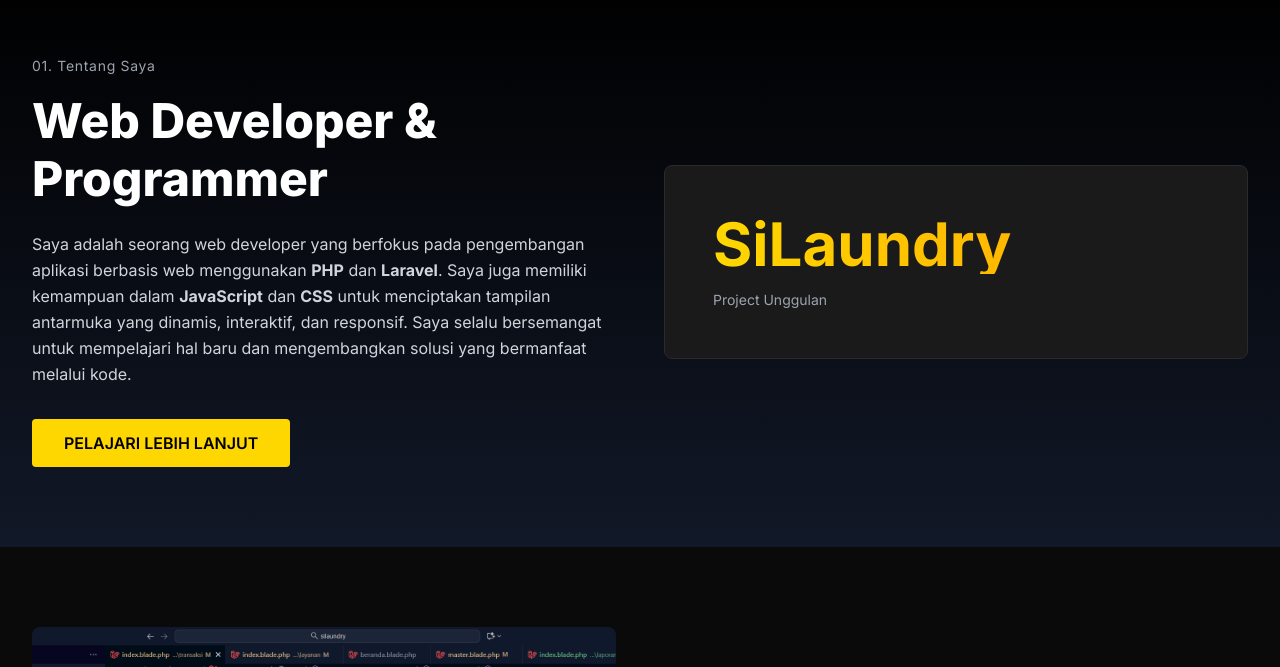
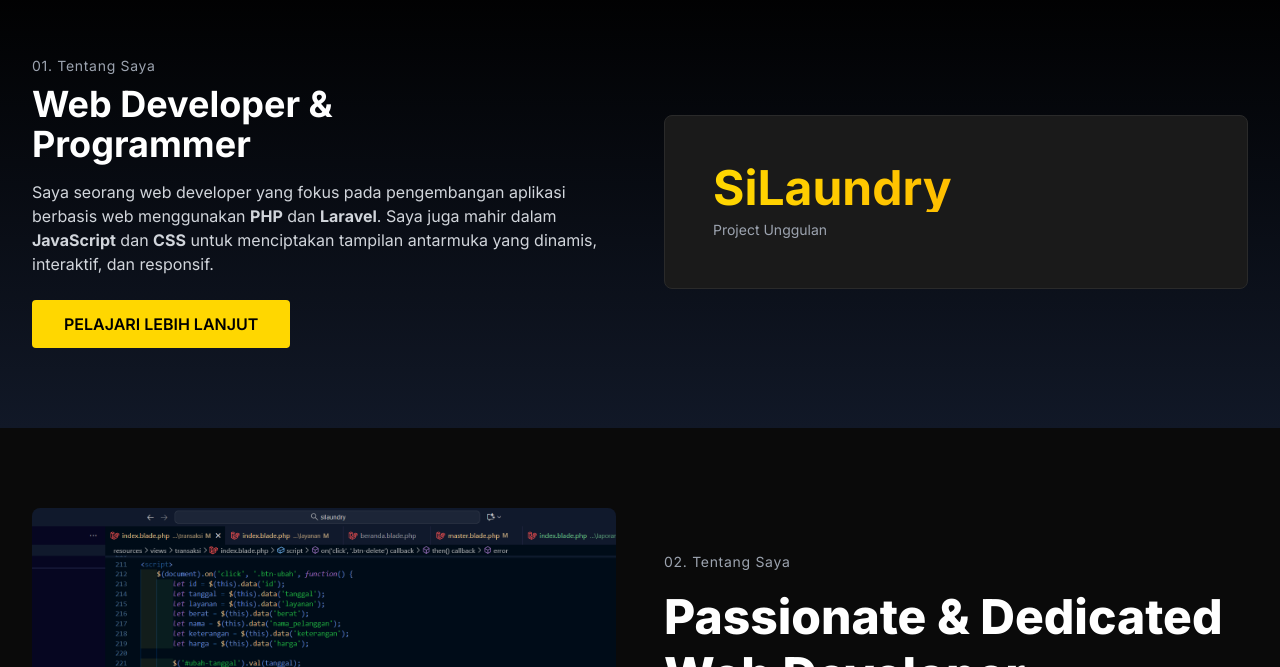
Before and after one commit to bnovl-bit/portofolio, a plain HTML site: page index.html in a window 1280 px wide. Shown: the part 824-1491 px from the top of the page. Drawn offline with nearby package versions, Linux system fonts and the light colour scheme.

Commit message:
Update responsif

```diff
--- a/index.html
+++ b/index.html
@@ -203,42 +203,39 @@
 
     <!-- About Section with LuminUp  -->
     <section
-      class="py-20 px-4 sm:px-6 lg:px-8 bg-gradient-to-b from-black to-gray-900"
+      class="py-16 sm:py-20 px-4 sm:px-6 lg:px-8 bg-gradient-to-b from-black to-gray-900"
     >
-      <div class="max-w-7xl mx-auto">
-        <div class="grid md:grid-cols-2 gap-12 items-center">
-          <div data-aos="fade-right">
-            <p class="text-gray-400 text-sm mb-4 tracking-wider">
+      <div
+        class="max-w-7xl mx-auto flex flex-col md:flex-row gap-8 md:gap-12 items-center"
+      >
+        <div data-aos="fade-right" class="md:w-1/2">
+          <p class="text-gray-400 text-sm mb-2 tracking-wider">
             01. Tentang Saya
           </p>
-            <h2 class="section-title mb-6">
-              Web Developer &<br />
-              Programmer
+          <h2
+            class="section-title mb-4 text-2xl sm:text-3xl md:text-4xl font-bold"
+          >
+            Web Developer &<br />Programmer
           </h2>
-            <p class="text-gray-300 mb-8 leading-relaxed">
-              Saya adalah seorang web developer yang berfokus pada pengembangan
-              aplikasi berbasis web menggunakan
-              <strong>PHP</strong> dan <strong>Laravel</strong>. Saya juga
-              memiliki kemampuan dalam <strong>JavaScript</strong> dan
-              <strong>CSS</strong>
-              untuk menciptakan tampilan antarmuka yang dinamis, interaktif, dan
-              responsif. Saya selalu bersemangat untuk mempelajari hal baru dan
-              mengembangkan solusi yang bermanfaat melalui kode.
+          <p class="text-gray-300 mb-6 leading-relaxed text-sm sm:text-base">
+            Saya seorang web developer yang fokus pada pengembangan aplikasi
+            berbasis web menggunakan <strong>PHP</strong> dan
+            <strong>Laravel</strong>. Saya juga mahir dalam
+            <strong>JavaScript</strong> dan <strong>CSS</strong> untuk
+            menciptakan tampilan antarmuka yang dinamis, interaktif, dan
+            responsif.
           </p>
           <button class="btn-primary">PELAJARI LEBIH LANJUT</button>
         </div>
 
-          <div data-aos="fade-left" class="relative">
-            <div class="card-dark p-6 sm:p-8 md:p-12">
+        <div data-aos="fade-left" class="md:w-1/2 w-full">
+          <div class="card-dark p-4 sm:p-6 md:p-12 text-center md:text-left">
             <div
-                class="text-4xl sm:text-5xl md:text-6xl font-bold mb-4 gradient-text text-center md:text-left"
+              class="text-3xl sm:text-4xl md:text-5xl font-bold mb-2 gradient-text"
             >
               SiLaundry
             </div>
-              <p class="text-gray-400 text-sm text-center md:text-left">
-                Project Unggulan
-              </p>
-            </div>
+            <p class="text-gray-400 text-sm">Project Unggulan</p>
           </div>
         </div>
       </div>
```
Lines whose indentation alone changed are shown as unchanged.
